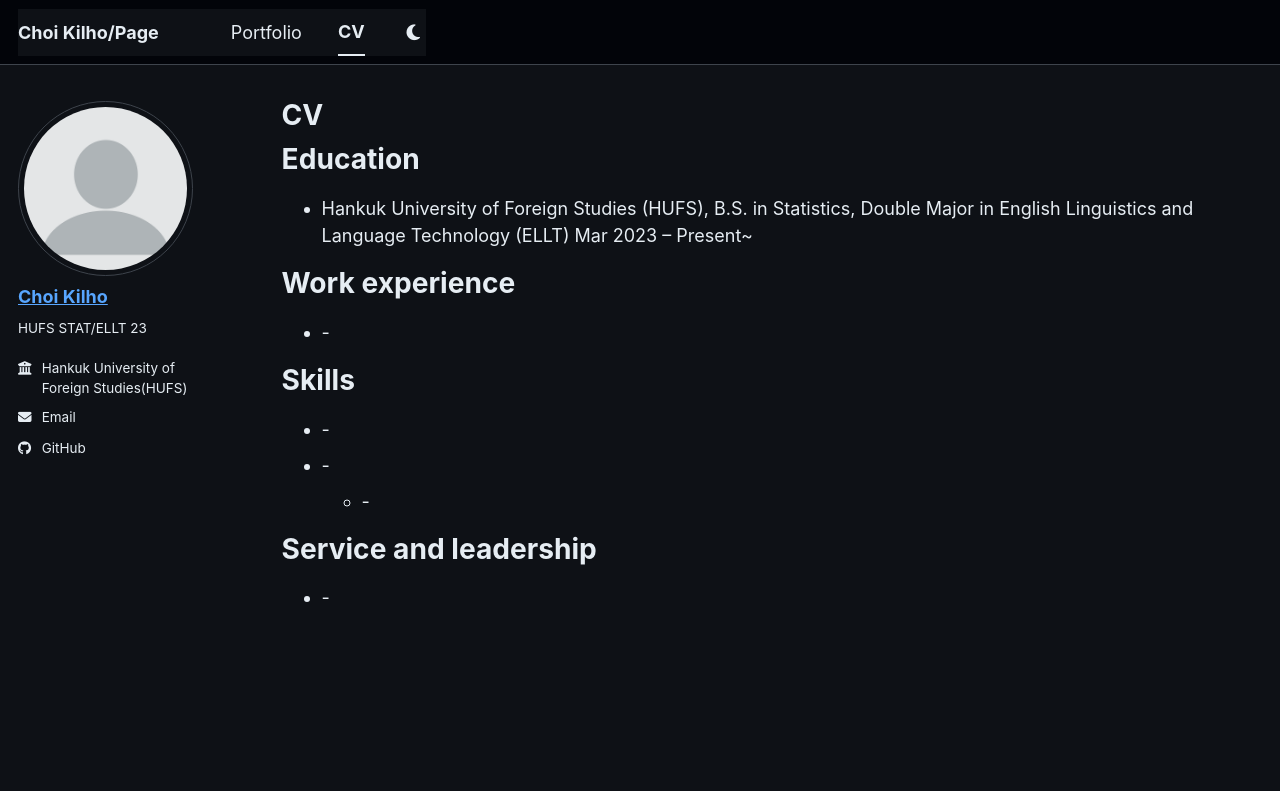
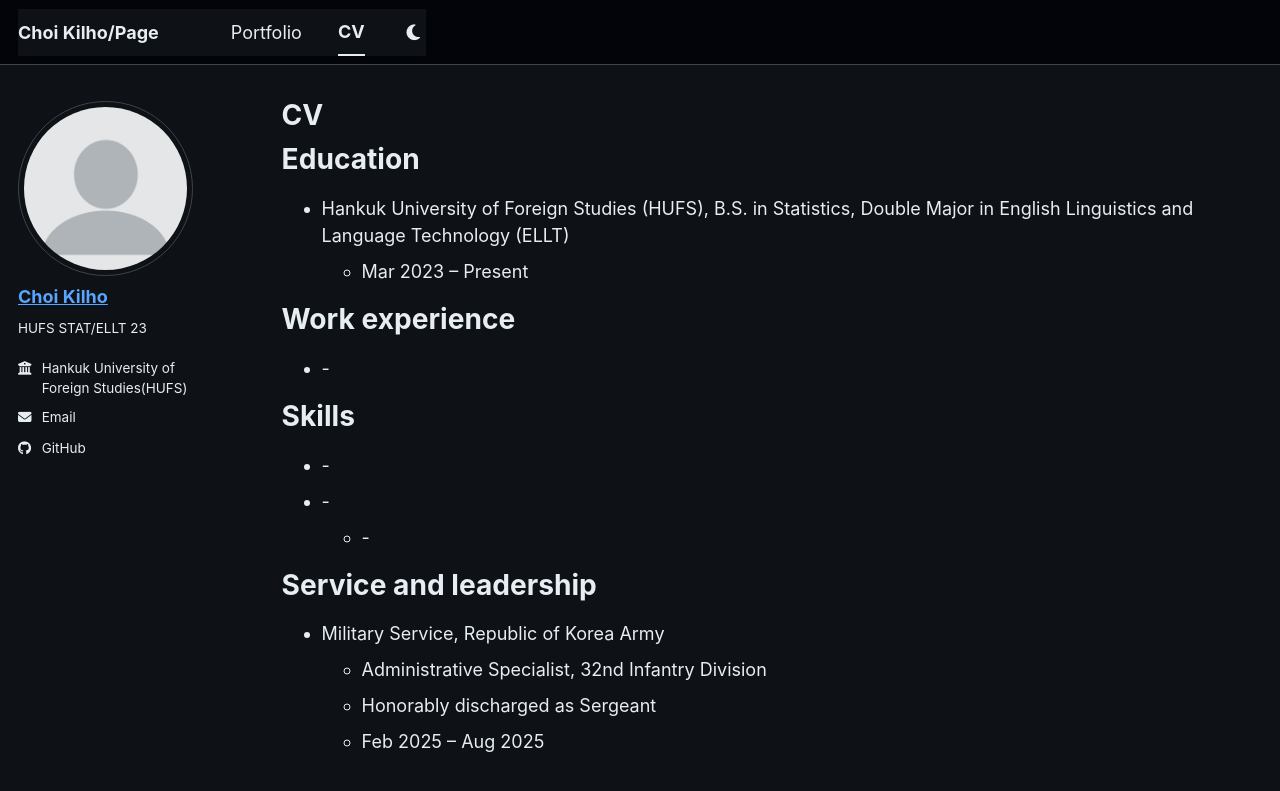
Before and after one commit to kilarc/kilarc.github.io, a Jekyll site: the page built from _pages/cv.md, in a window 1280 px wide. Shown: the top 791 px of the page. Built offline with Jekyll 4.4.1, drawn with Linux system fonts in a browser that asks for light colours; a script bundle is joined from its source files by our own code; a style sheet for code colours, icons or effects is not loaded.

Commit message:
Update cv.md

```diff
--- a/_pages/cv.md
+++ b/_pages/cv.md
@@ -11,9 +11,8 @@ redirect_from:
 
 Education
 ======
-* Hankuk University of Foreign Studies (HUFS),
-B.S. in Statistics, Double Major in English Linguistics and Language Technology (ELLT)
-Mar 2023 – Present~
+* Hankuk University of Foreign Studies (HUFS), B.S. in Statistics, Double Major in English Linguistics and Language Technology (ELLT)
+  * Mar 2023 – Present
 
 Work experience
 ======
@@ -48,4 +47,7 @@ Teaching
 
 Service and leadership
 ======
-* -
+* Military Service, Republic of Korea Army
+  - Administrative Specialist, 32nd Infantry Division
+  - Honorably discharged as Sergeant
+  - Feb 2025 – Aug 2025
```
